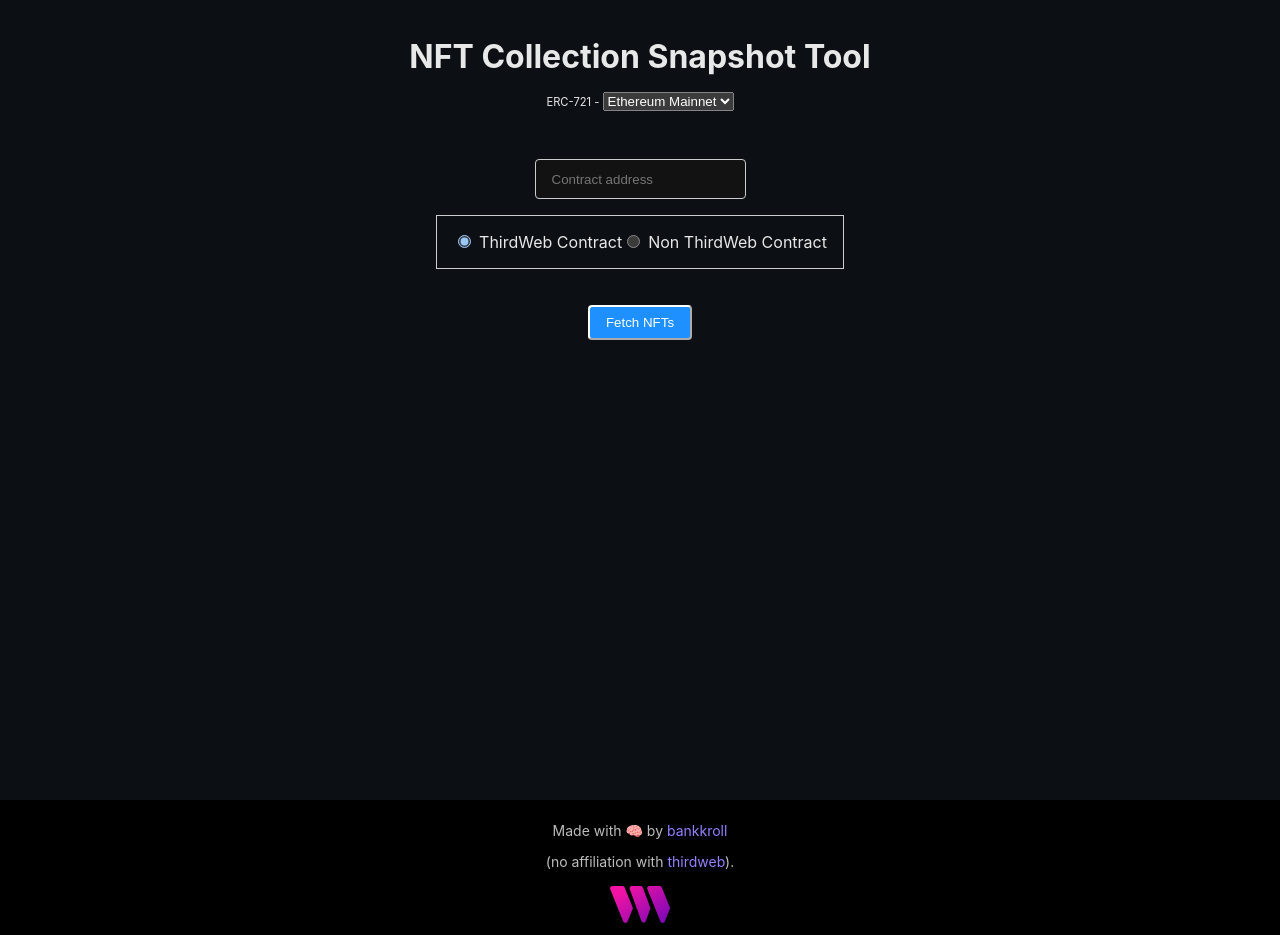
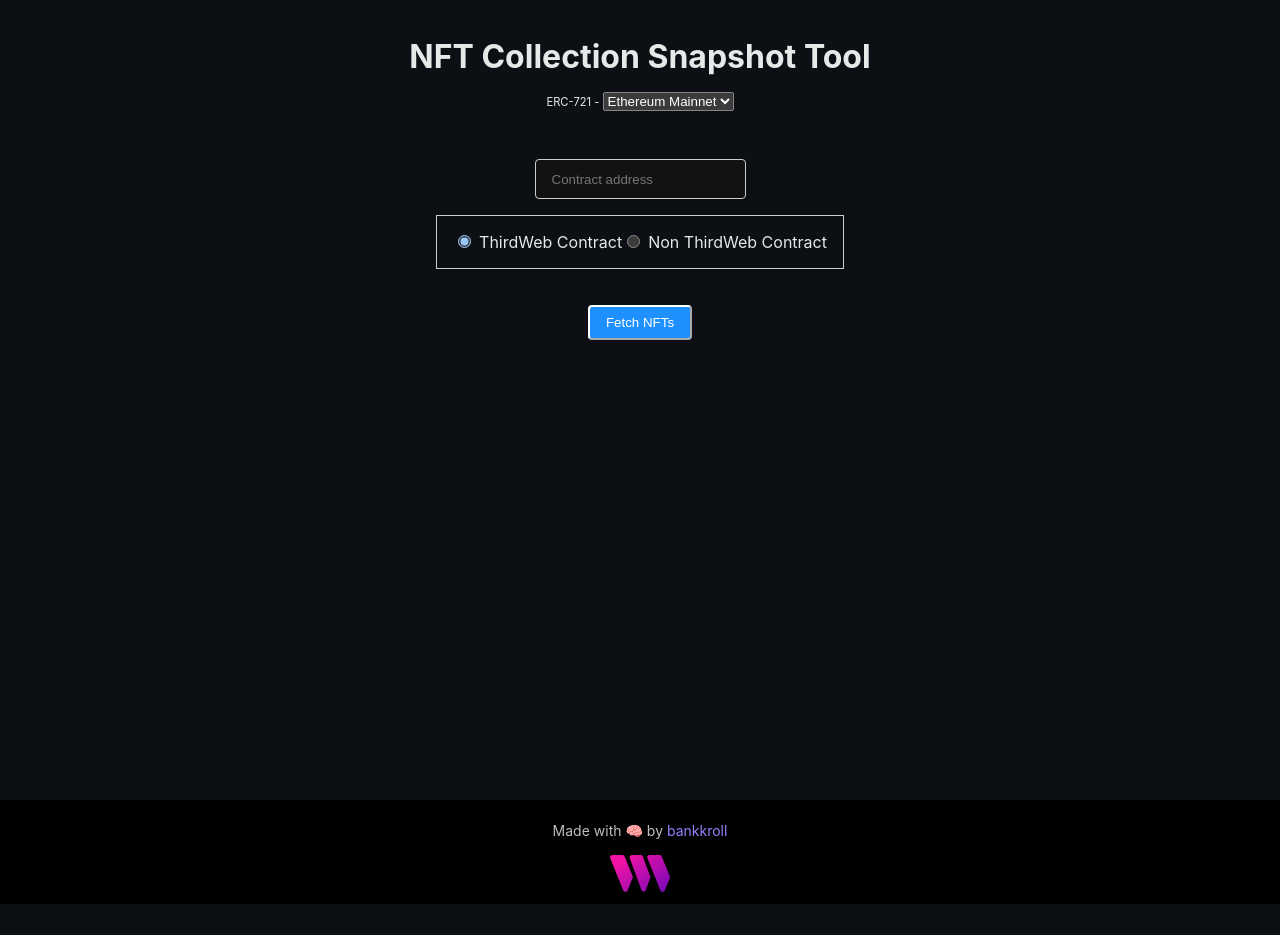
Before and after one commit to BankkRoll/snapshot-tool-thirdweb, a Next.js app: page / in a window 1280 px wide. After the commit the page ends 904 px from the top, so only its background shows below. Built offline with nearby package versions, Linux system fonts and the light colour scheme; what @thirdweb-dev/react would draw is missing.

Commit message:
chores: updates

```diff
--- a/components/Footer.tsx
+++ b/components/Footer.tsx
@@ -15,18 +15,6 @@ const Footer: React.FC = () => {
           bankkroll
         </a>{" "}
       </p>
-      <p className={styles.text}>
-        (no affiliation with{" "}
-        <a
-          href="https://thirdweb.com/"
-          className={styles.link}
-          target="_blank"
-          rel="noopener noreferrer"
-        >
-          thirdweb
-        </a>
-        ).
-      </p>
       <div className={styles.logo}>
         <a href="https://thirdweb.com/" target="_blank" rel="noopener noreferrer">
           <img
--- a/pages/_app.tsx
+++ b/pages/_app.tsx
@@ -4,12 +4,8 @@ import Head from "next/head";
 import "../styles/globals.css";
 import Footer from "../components/Footer";
 import toast, { Toaster } from 'react-hot-toast';
-import { Analytics } from '@vercel/analytics/react';
 
 
-// This is the chain your dApp will work on.
-// Change this to the chain your app is built for.
-// You can also import additional chains from `@thirdweb-dev/chains` and pass them directly.
 const activeChain = "ethereum";
 
 function MyApp({ Component, pageProps }: AppProps) {
@@ -22,7 +18,6 @@ function MyApp({ Component, pageProps }: AppProps) {
       <Toaster />
       <Component {...pageProps} />
       <Footer />
-      <Analytics />
     </ThirdwebProvider>
   );
 }
--- a/pages/api/fetchNFTs.ts
+++ b/pages/api/fetchNFTs.ts
@@ -1,23 +1,23 @@
-// api/fetchNFTs.ts
 import { ThirdwebSDK } from "@thirdweb-dev/sdk";
-import type { NextApiRequest, NextApiResponse } from 'next'
+import type { NextApiRequest, NextApiResponse } from 'next';
 
 export default async function handler(
   req: NextApiRequest,
   res: NextApiResponse
 ) {
   if (req.method !== 'POST') {
-    return res.status(405).end(`Method ${req.method} Not Allowed`);
+    return res.status(405).json({ error: `Method ${req.method} Not Allowed` });
   }
 
   const { contractAddress, network } = req.body;
 
-  if (!contractAddress) {
-    res.status(400).json({ error: 'Please provide a contract address' });
+  if (!contractAddress || !network) {
+    res.status(400).json({ error: 'Please provide a contract address and network' });
     return;
   }
 
-  const sdk = new ThirdwebSDK(network);
+  try {
+    const sdk = new ThirdwebSDK(network, { secretKey: process.env.SECRET_KEY });
     const contract = await sdk.getContract(contractAddress);
 
     if (!contract) {
@@ -63,4 +63,8 @@ export default async function handler(
         .join("\r");
 
     res.status(200).json({ csvData: csvString });
+  } catch (err) {
+    console.error(err);
+    res.status(500).json({ error: 'An error occurred while fetching NFTs' });
   }
+}
--- a/pages/index.tsx
+++ b/pages/index.tsx
@@ -1,6 +1,5 @@
 // index.tsx
 import { ChangeEvent, FC, useState } from 'react';
-import { ThirdwebSDK } from "@thirdweb-dev/sdk";
 import styles from '../styles/Home.module.css';
 import exampleAbi from '../components/exampleABI';
 import { toast } from 'react-hot-toast';
@@ -37,7 +36,7 @@ export default function Home() {
     }
 
     try {
-      toast.loading('Fetching NFT Contract...');
+      toast.loading('Fetching NFT Contract...Please wait this may take a while..');
       const response = await fetch('/api/fetchNFTs', {
         method: 'POST',
         headers: {
```
Also changed, not shown: package.json (+4 -4 lines), 1 other file (tests, documents, lock files or other folders). Lines whose indentation alone changed are shown as unchanged.
